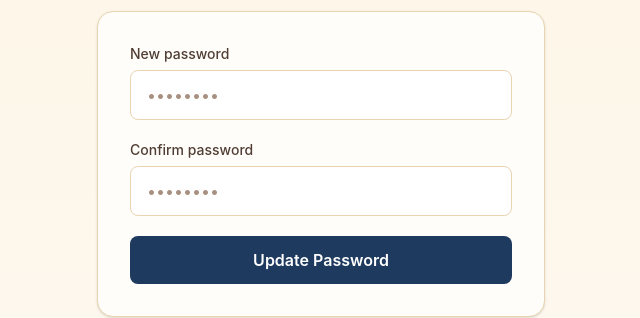
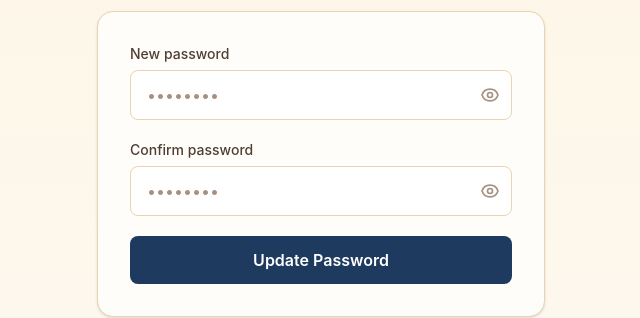
Before and after one commit to paytonbaldridge777/BibleApp, a Next.js app: page /auth/reset-password in a window 1280 px wide. Shown: the part 310-628 px from the top of the page, without its empty margins (319-959 px from the left). Built offline with nearby package versions, Linux system fonts and the light colour scheme; no server answers.

Commit message:
fix: multiple login fixes

```diff
--- a/app/auth/login/page.tsx
+++ b/app/auth/login/page.tsx
@@ -18,6 +18,7 @@ export default function LoginPage() {
   const router = useRouter();
   const [serverError, setServerError] = useState('');
   const [isLoading, setIsLoading] = useState(false);
+  const [showPassword, setShowPassword] = useState(false);
 
   const {
     register,
@@ -90,14 +91,33 @@ export default function LoginPage() {
                   Forgot password?
                 </Link>
               </div>
+              <div className="relative">
                 <input
                   id="password"
-                type="password"
+                  type={showPassword ? 'text' : 'password'}
                   autoComplete="current-password"
                   {...register('password')}
-                className="w-full px-4 py-3 border border-parchment-300 rounded-lg text-ink-900 bg-white placeholder-ink-400 focus:outline-none focus:ring-2 focus:ring-navy-500 focus:border-transparent transition"
+                  className="w-full px-4 py-3 pr-11 border border-parchment-300 rounded-lg text-ink-900 bg-white placeholder-ink-400 focus:outline-none focus:ring-2 focus:ring-navy-500 focus:border-transparent transition"
                   placeholder="••••••••"
                 />
+                <button
+                  type="button"
+                  onClick={() => setShowPassword((v) => !v)}
+                  className="absolute inset-y-0 right-3 flex items-center text-ink-400 hover:text-ink-700 transition-colors"
+                  aria-label={showPassword ? 'Hide password' : 'Show password'}
+                >
+                  {showPassword ? (
+                    <svg xmlns="http://www.w3.org/2000/svg" className="h-5 w-5" fill="none" viewBox="0 0 24 24" stroke="currentColor" strokeWidth={2}>
+                      <path strokeLinecap="round" strokeLinejoin="round" d="M13.875 18.825A10.05 10.05 0 0112 19c-4.478 0-8.268-2.943-9.543-7a9.97 9.97 0 011.563-3.029m5.858.908a3 3 0 114.243 4.243M9.878 9.878l4.242 4.242M9.88 9.88l-3.29-3.29m7.532 7.532l3.29 3.29M3 3l3.59 3.59m0 0A9.953 9.953 0 0112 5c4.478 0 8.268 2.943 9.543 7a10.025 10.025 0 01-4.132 5.411m0 0L21 21" />
+                    </svg>
+                  ) : (
+                    <svg xmlns="http://www.w3.org/2000/svg" className="h-5 w-5" fill="none" viewBox="0 0 24 24" stroke="currentColor" strokeWidth={2}>
+                      <path strokeLinecap="round" strokeLinejoin="round" d="M15 12a3 3 0 11-6 0 3 3 0 016 0z" />
+                      <path strokeLinecap="round" strokeLinejoin="round" d="M2.458 12C3.732 7.943 7.523 5 12 5c4.478 0 8.268 2.943 9.542 7-1.274 4.057-5.064 7-9.542 7-4.477 0-8.268-2.943-9.542-7z" />
+                    </svg>
+                  )}
+                </button>
+              </div>
               {errors.password && (
                 <p className="text-red-600 text-sm mt-1">{errors.password.message}</p>
               )}
--- a/app/auth/reset-password/page.tsx
+++ b/app/auth/reset-password/page.tsx
@@ -9,6 +9,8 @@ export default function ResetPasswordPage() {
   const [password, setPassword] = useState('');
   const [confirm, setConfirm] = useState('');
   const [isLoading, setIsLoading] = useState(false);
+  const [showPassword, setShowPassword] = useState(false);
+  const [showConfirm, setShowConfirm] = useState(false);
   const [error, setError] = useState('');
 
   const handleSubmit = async (e: React.FormEvent) => {
@@ -30,8 +32,8 @@ export default function ResetPasswordPage() {
       setIsLoading(false);
       return;
     }
-    router.push('/dashboard');
-    router.refresh();
+    await supabase.auth.signOut();
+    router.push('/auth/login');
   };
 
   return (
@@ -52,30 +54,68 @@ export default function ResetPasswordPage() {
               <label htmlFor="password" className="block text-sm font-medium text-ink-700 mb-1.5">
                 New password
               </label>
+              <div className="relative">
                 <input
                   id="password"
-                type="password"
+                  type={showPassword ? 'text' : 'password'}
                   required
                   value={password}
                   onChange={(e) => setPassword(e.target.value)}
-                className="w-full px-4 py-3 border border-parchment-300 rounded-lg text-ink-900 bg-white placeholder-ink-400 focus:outline-none focus:ring-2 focus:ring-navy-500 focus:border-transparent transition"
+                  className="w-full px-4 py-3 pr-11 border border-parchment-300 rounded-lg text-ink-900 bg-white placeholder-ink-400 focus:outline-none focus:ring-2 focus:ring-navy-500 focus:border-transparent transition"
                   placeholder="••••••••"
                 />
+                <button
+                  type="button"
+                  onClick={() => setShowPassword((v) => !v)}
+                  className="absolute inset-y-0 right-3 flex items-center text-ink-400 hover:text-ink-700 transition-colors"
+                  aria-label={showPassword ? 'Hide password' : 'Show password'}
+                >
+                  {showPassword ? (
+                    <svg xmlns="http://www.w3.org/2000/svg" className="h-5 w-5" fill="none" viewBox="0 0 24 24" stroke="currentColor" strokeWidth={2}>
+                      <path strokeLinecap="round" strokeLinejoin="round" d="M13.875 18.825A10.05 10.05 0 0112 19c-4.478 0-8.268-2.943-9.543-7a9.97 9.97 0 011.563-3.029m5.858.908a3 3 0 114.243 4.243M9.878 9.878l4.242 4.242M9.88 9.88l-3.29-3.29m7.532 7.532l3.29 3.29M3 3l3.59 3.59m0 0A9.953 9.953 0 0112 5c4.478 0 8.268 2.943 9.543 7a10.025 10.025 0 01-4.132 5.411m0 0L21 21" />
+                    </svg>
+                  ) : (
+                    <svg xmlns="http://www.w3.org/2000/svg" className="h-5 w-5" fill="none" viewBox="0 0 24 24" stroke="currentColor" strokeWidth={2}>
+                      <path strokeLinecap="round" strokeLinejoin="round" d="M15 12a3 3 0 11-6 0 3 3 0 016 0z" />
+                      <path strokeLinecap="round" strokeLinejoin="round" d="M2.458 12C3.732 7.943 7.523 5 12 5c4.478 0 8.268 2.943 9.542 7-1.274 4.057-5.064 7-9.542 7-4.477 0-8.268-2.943-9.542-7z" />
+                    </svg>
+                  )}
+                </button>
+              </div>
             </div>
 
             <div>
               <label htmlFor="confirm" className="block text-sm font-medium text-ink-700 mb-1.5">
                 Confirm password
               </label>
+              <div className="relative">
                 <input
                   id="confirm"
-                type="password"
+                  type={showConfirm ? 'text' : 'password'}
                   required
                   value={confirm}
                   onChange={(e) => setConfirm(e.target.value)}
-                className="w-full px-4 py-3 border border-parchment-300 rounded-lg text-ink-900 bg-white placeholder-ink-400 focus:outline-none focus:ring-2 focus:ring-navy-500 focus:border-transparent transition"
+                  className="w-full px-4 py-3 pr-11 border border-parchment-300 rounded-lg text-ink-900 bg-white placeholder-ink-400 focus:outline-none focus:ring-2 focus:ring-navy-500 focus:border-transparent transition"
                   placeholder="••••••••"
                 />
+                <button
+                  type="button"
+                  onClick={() => setShowConfirm((v) => !v)}
+                  className="absolute inset-y-0 right-3 flex items-center text-ink-400 hover:text-ink-700 transition-colors"
+                  aria-label={showConfirm ? 'Hide password' : 'Show password'}
+                >
+                  {showConfirm ? (
+                    <svg xmlns="http://www.w3.org/2000/svg" className="h-5 w-5" fill="none" viewBox="0 0 24 24" stroke="currentColor" strokeWidth={2}>
+                      <path strokeLinecap="round" strokeLinejoin="round" d="M13.875 18.825A10.05 10.05 0 0112 19c-4.478 0-8.268-2.943-9.543-7a9.97 9.97 0 011.563-3.029m5.858.908a3 3 0 114.243 4.243M9.878 9.878l4.242 4.242M9.88 9.88l-3.29-3.29m7.532 7.532l3.29 3.29M3 3l3.59 3.59m0 0A9.953 9.953 0 0112 5c4.478 0 8.268 2.943 9.543 7a10.025 10.025 0 01-4.132 5.411m0 0L21 21" />
+                    </svg>
+                  ) : (
+                    <svg xmlns="http://www.w3.org/2000/svg" className="h-5 w-5" fill="none" viewBox="0 0 24 24" stroke="currentColor" strokeWidth={2}>
+                      <path strokeLinecap="round" strokeLinejoin="round" d="M15 12a3 3 0 11-6 0 3 3 0 016 0z" />
+                      <path strokeLinecap="round" strokeLinejoin="round" d="M2.458 12C3.732 7.943 7.523 5 12 5c4.478 0 8.268 2.943 9.542 7-1.274 4.057-5.064 7-9.542 7-4.477 0-8.268-2.943-9.542-7z" />
+                    </svg>
+                  )}
+                </button>
+              </div>
             </div>
 
             {error && (
--- a/app/dashboard/page.tsx
+++ b/app/dashboard/page.tsx
@@ -60,7 +60,6 @@ async function enrichGuidance(
 }
 
 export default async function DashboardPage() {
-  try {
   const supabase = await createServerSupabaseClient();
 
   const {
@@ -81,6 +80,7 @@ export default async function DashboardPage() {
     redirect('/onboarding');
   }
 
+  try {
   const today = new Date().toISOString().split('T')[0];
 
   const { data: todayGuidanceRaw } = await supabase
--- a/lib/api.ts
+++ b/lib/api.ts
@@ -130,6 +130,26 @@ export async function postFeedback(payload: {
   return json;
 }
 
+export async function postFavorite(guidance_id: string) {
+  const res = await apiFetch('/favorites', {
+    method: 'POST',
+    body: JSON.stringify({ guidance_id }),
+  });
+  const json = await res.json();
+  if (!res.ok) throw new Error(json.error ?? 'Failed to save favorite');
+  return json;
+}
+
+export async function deleteFavorite(guidance_id: string) {
+  const res = await apiFetch('/favorites', {
+    method: 'DELETE',
+    body: JSON.stringify({ guidance_id }),
+  });
+  const json = await res.json();
+  if (!res.ok) throw new Error(json.error ?? 'Failed to remove favorite');
+  return json;
+}
+
 export async function postInterpret(payload: {
   book: string;
   chapter: number;
```
Also changed, not shown: app/dashboard/DashboardClient.tsx (+28 -16 lines). Lines whose indentation alone changed are shown as unchanged.
